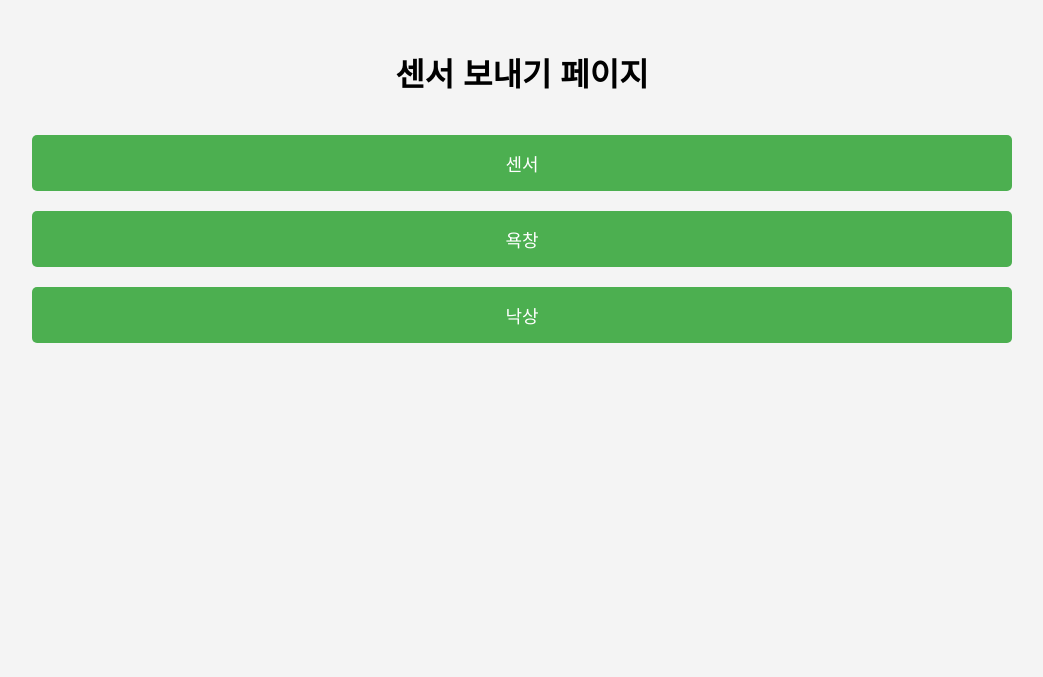
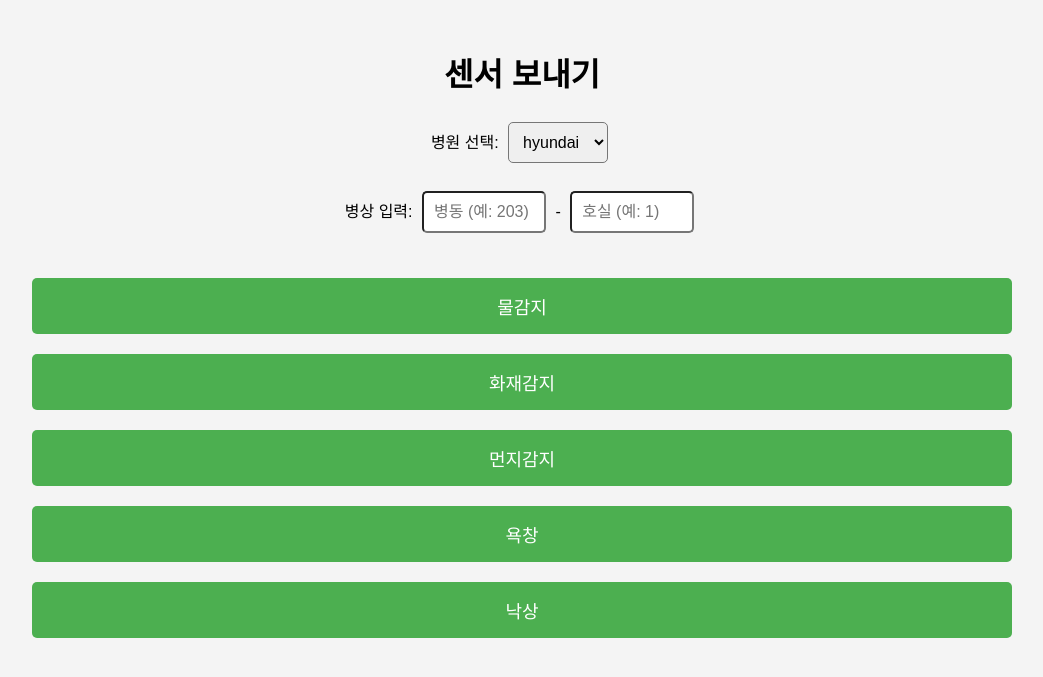
Before and after one commit to wasori/ats-monitoring-system, a Flask app: page /test in a window 1280 px wide. Shown: the top 677 px of the page, without its empty margins (118-1161 px from the left). Run offline with Flask 3, Linux system fonts and the light colour scheme.

Commit message:
241110 1820

```diff
--- a/app.py
+++ b/app.py
@@ -318,12 +318,17 @@ def get_total_alert_data():
 
     for item in result:
         robot_info = db.get_robot_info(item['robot_id'])
-        if robot_info:
-            ward = robot_info['ward']
-            room = robot_info['room']
-            item['place'] = f"{ward} {room}"  # '2병동 201호' 형식으로 설정
+        # "content"가 'down' 또는 'pose'인 경우 병상 좌표로 설정
+        if item["content"] in ["down", "pose"]:
+            item['place'] = f"{item['x']}호 {item['y']}병상"
         else:
-            item['place'] = "복도"  # 정보가 없을 경우 '정보 없음'으로 설정
+            # "content"가 'down' 또는 'pose'가 아닐 경우 병동과 병실 정보 설정
+            if robot_info:
+                ward = robot_info['ward']
+                room = robot_info['room']
+                item['place'] = f"{ward} {room}"  # 예: '2병동 201호' 형식
+            else:
+                item['place'] = "복도"  # 정보가 없을 경우 '복도'로 설정
 
     # JSON 형식으로 결과 반환
     return jsonify(result)
--- a/templates/test.html
+++ b/templates/test.html
@@ -10,6 +10,18 @@
             padding: 20px;
             background-color: #f4f4f4;
             text-align: center;
+        }
+
+        .input-container {
+            margin: 20px 0;
+        }
+
+        select, input[type="text"] {
+            padding: 10px;
+            font-size: 16px;
+            margin: 5px;
+            width: 100px;
+            border-radius: 5px;
         }
 
         .button-container {
@@ -34,59 +46,59 @@
     </style>
 </head>
 <body>
-    <h1>센서 보내기 페이지</h1>
+    <h1>센서 보내기</h1>
+
+
+        <!-- 입력 필드들 -->
+        <div class="input-container">
+            <label for="hospital_name_select">병원 선택:</label>
+            <select id="hospital_name_select">
+                <option value="hyundai">hyundai</option>
+                <option value="daon">daon</option>
+                <option value="minam">minam</option>
+                <option value="sacheon">sacheon</option>
+                <option value="tongyeong">tongyeong</option>
+                <option value="ulsan">ulsan</option>
+            </select>
+
+            <br><br>
+
+            <label>병상 입력:</label>
+            <input type="text" id="patient_no_part1" placeholder="병동 (예: 203)">
+            -
+            <input type="text" id="patient_no_part2" placeholder="호실 (예: 1)">
+        </div>
+
 
     <div class="button-container">
-
-
-        <!-- Sensor 데이터 보내기 버튼 -->
-        <button id="sendSensorDataButton">센서</button>
-
-        <!-- Pose 데이터 보내기 버튼 -->
-        <button id="sendPoseDataButton">욕창</button>
-
-
-        <button id="sendNewPoseDataButton">낙상</button>
+        <button id="water">물감지</button>
+        <button id="fire">화재감지</button>
+        <button id="dust">먼지감지</button>
+        <button id="pose">욕창</button>
+        <button id="falldown">낙상</button>
     </div>
 
     <script>
+
+        function getPatientNo() {
+            const part1 = document.getElementById("patient_no_part1").value;
+            const part2 = document.getElementById("patient_no_part2").value;
+            return `${part1}-${part2}`;
+        }
+
+        function getHospitalName() {
+            return document.getElementById("hospital_name_select").value;
+        }
+
         // Pose 데이터 보내기
-        document.getElementById("sendPoseDataButton").addEventListener("click", function() {
-            const poseData = {
-                "robot_id": "ZK99",
-                "patient_no": "204-3",
-                "falldown": false,
-                "pose": "up",
-                "x": 210,
-                "y": 167,
-                "hospital_name": "hyundai"
-            };
-
-            fetch("/send_pose_data", {
-                method: "POST",
-                headers: {
-                    "Content-Type": "application/json"
-                },
-                body: JSON.stringify(poseData)
-            })
-            .then(response => response.json())
-            .then(data => {
-                console.log(data.message);  // 서버에서 응답 받은 메시지 출력
-            })
-            .catch(error => {
-                console.error("Error:", error);
-            });
-        });
-
-        // Sensor 데이터 보내기
-        document.getElementById("sendSensorDataButton").addEventListener("click", function() {
+        document.getElementById("water").addEventListener("click", function() {
             const sensorData = {
-                "dust(ug)": 3421,
+                "dust(ug)": 100,
                 "waterDetect": true,
-                "FireDetect": true,
+                "FireDetect": false,
                 "battery": 253,
                 "robot_id": "ZK99",
-                "hospital_name": "hyundai",
+                "hospital_name": getHospitalName(),
                 "x": "0.00",
                 "y": "0.00"
             };
@@ -107,15 +119,79 @@
             });
         });
 
-        document.getElementById("sendNewPoseDataButton").addEventListener("click", function() {
+        // Pose 데이터 보내기
+        document.getElementById("fire").addEventListener("click", function() {
+            const sensorData = {
+                "dust(ug)": 100,
+                "waterDetect": false,
+                "FireDetect": true,
+                "battery": 253,
+                "robot_id": "ZK99",
+                "hospital_name": getHospitalName(),
+                "x": "0.00",
+                "y": "0.00"
+            };
+
+            fetch("/send_sensor_data", {
+                method: "POST",
+                headers: {
+                    "Content-Type": "application/json"
+                },
+                body: JSON.stringify(sensorData)
+            })
+            .then(response => response.json())
+            .then(data => {
+                console.log(data.message);  // 서버에서 응답 받은 메시지 출력
+            })
+            .catch(error => {
+                console.error("Error:", error);
+            });
+        });
+
+        // Pose 데이터 보내기
+        document.getElementById("dust").addEventListener("click", function() {
+            const sensorData = {
+                "dust(ug)": 33100,
+                "waterDetect": false,
+                "FireDetect": false,
+                "battery": 253,
+                "robot_id": "ZK99",
+                "hospital_name": getHospitalName(),
+                "x": "0.00",
+                "y": "0.00"
+            };
+
+            fetch("/send_sensor_data", {
+                method: "POST",
+                headers: {
+                    "Content-Type": "application/json"
+                },
+                body: JSON.stringify(sensorData)
+            })
+            .then(response => response.json())
+            .then(data => {
+                console.log(data.message);  // 서버에서 응답 받은 메시지 출력
+            })
+            .catch(error => {
+                console.error("Error:", error);
+            });
+        });
+
+
+        /////////////////////////////////////////////////////////////////////////////////
+        /////////////////////////////////////////////////////////////////////////////////
+
+
+        // Sensor 데이터 보내기
+        document.getElementById("falldown").addEventListener("click", function() {
             const poseData = {
                 "robot_id": "ZK99",
-                "patient_no": "204-3",
+                "patient_no": getPatientNo(),
                 "falldown": true,
                 "pose": "none",
                 "x": 210,
                 "y": 167,
-                "hospital_name": "hyundai"
+                "hospital_name": getHospitalName()
             };
 
             fetch("/send_pose_data", {
@@ -133,6 +209,34 @@
                 console.error("Error:", error);
             });
         });
+
+        document.getElementById("pose").addEventListener("click", function() {
+            const poseData = {
+                "robot_id": "ZK99",
+                "patient_no": getPatientNo(),
+                "falldown": false,
+                "pose": "none",
+                "x": 210,
+                "y": 167,
+                "hospital_name": getHospitalName()
+            };
+
+            fetch("/send_pose_data", {
+                method: "POST",
+                headers: {
+                    "Content-Type": "application/json"
+                },
+                body: JSON.stringify(poseData)
+            })
+            .then(response => response.json())
+            .then(data => {
+                console.log(data.message);  // 서버에서 응답 받은 메시지 출력
+            })
+            .catch(error => {
+                console.error("Error:", error);
+            });
+
+        });
     </script>
 </body>
 </html>
```
